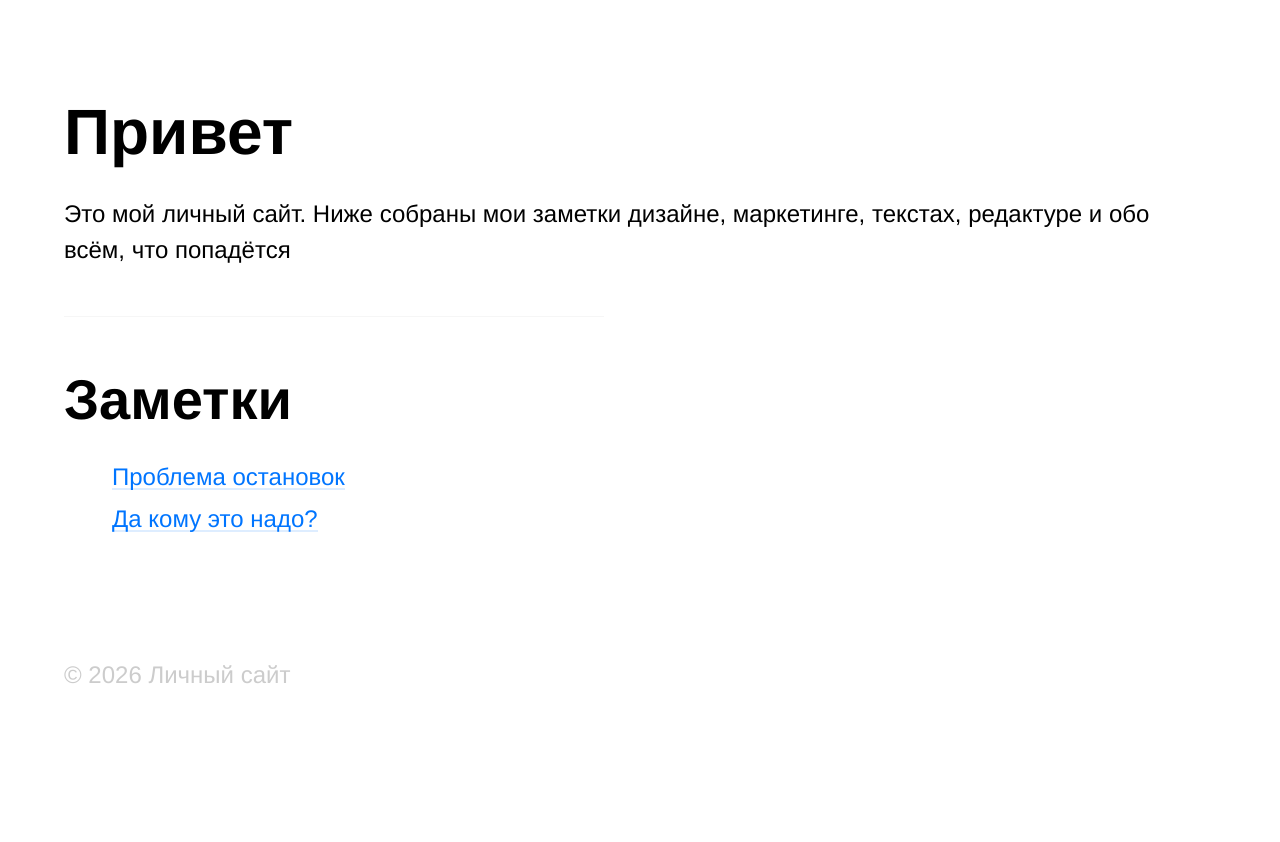
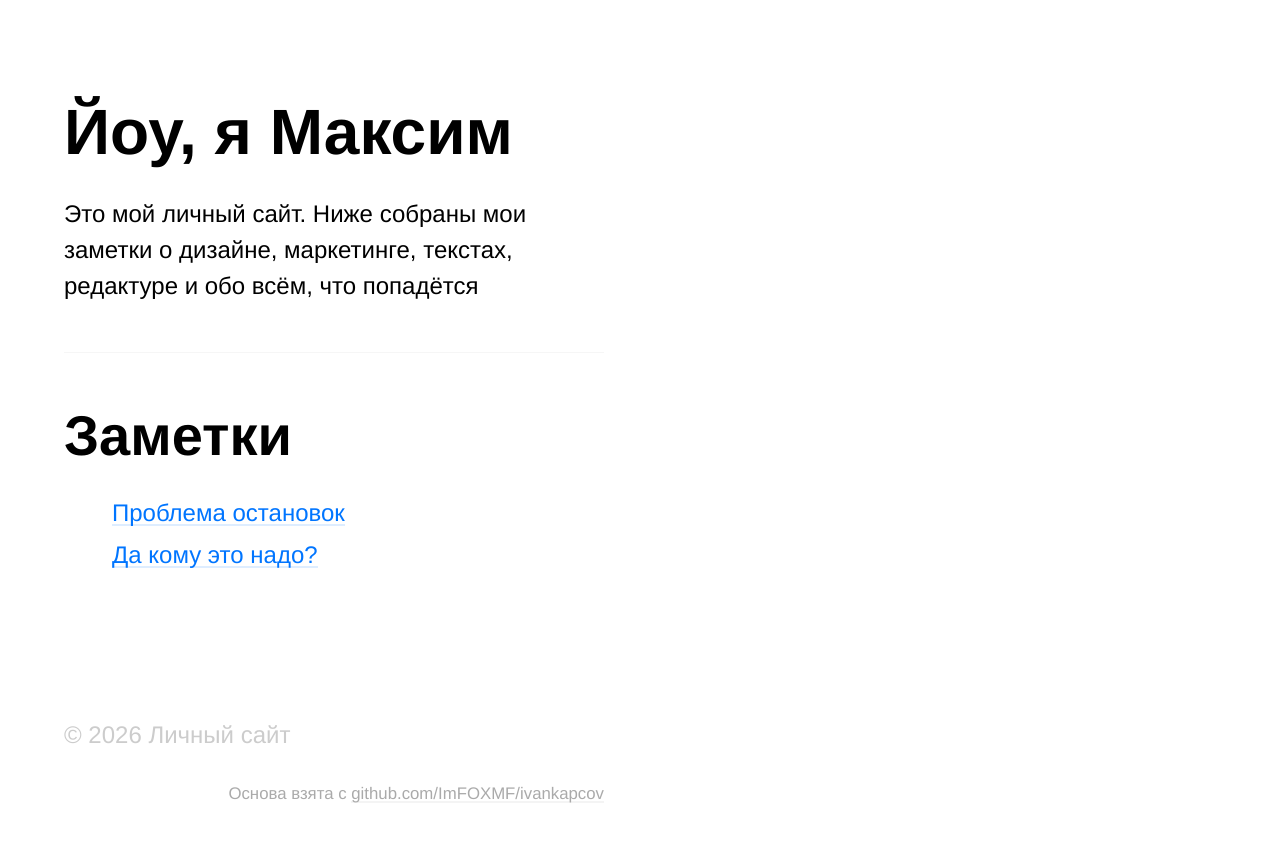
Before and after one commit to supermaxqq12-a11y/my-personal-site, an Eleventy site: page src/index.html in a window 1280 px wide. Built offline with nearby package versions, Linux system fonts and the light colour scheme; Eleventy itself is replaced by a stand-in of ours; files that its build step writes are made by us from their sources.

Commit message:
изменения

```diff
--- a/src/_includes/layout.njk
+++ b/src/_includes/layout.njk
@@ -5,10 +5,18 @@
 	<meta name="viewport" content="width=device-width,initial-scale=1">
 	<title>{{ title }} — Личный сайт</title>
 	<style>
-		body,html{margin:0;padding:0}body{font-family:"Helvetica Neue",Helvetica,Arial,sans-serif;padding:32px 16px 32px;font-size:16px;line-height:1.5}@media (min-width:40em){body{font-size:20px;padding:64px 32px 64px}}@media (min-width:52em){body{font-size:24px;padding:60px 64px 128px}}footer{color:#ccc;margin-top:5em}
+		body,html{margin:0;padding:0}body{font-family:"Helvetica Neue",Helvetica,Arial,sans-serif;padding:32px 16px 32px;font-size:16px;line-height:1.5}@media (min-width:40em){body{font-size:20px;padding:64px 32px 64px}}@media (min-width:52em){body{font-size:24px;padding:60px 64px 128px}}
 
-		/* Изменили ширину с 864px до 540px, чтобы освободить место справа */
-		section{max-width:1280px;padding-right:48px}
+		/* Настройки подвала сайта для правильного выравнивания элементов */
+		footer{color:#ccc;margin-top:5em;display:flex;justify-content:space-between;flex-wrap:wrap;max-width:540px;}
+
+		/* Стили для аккуратной серой подписи справа */
+		.credits{font-size:0.7em;color:#aaa;margin-left:auto;padding-top:4px;}
+		.credits a{color:#aaa;background-image:linear-gradient(rgba(170,170,170,.13),rgba(170,170,170,.13))}
+		.credits a:hover{color:#0075ff;background-image:linear-gradient(rgba(0,117,255,1),rgba(0,117,255,1))}
+
+		/* Оптимальная ширина контента, чтобы справа оставалось свободное место */
+		section{max-width:540px;padding-right:48px}
 
 		h1{font-size:32px;line-height:1.25;margin:.5em 0 0}@media (min-width:40em){h1{font-size:48px}}@media (min-width:52em){h1{font-size:64px}}h2{font-size:28px;line-height:1.25;margin:.5em 0 0}@media (min-width:40em){h2{font-size:42px}}@media (min-width:52em){h2{font-size:56px}}
 
@@ -32,6 +40,7 @@
 
 	<footer>
 		<p>&copy; 2026 Личный сайт</p>
+		<span class="credits">Основа взята с <a href="https://github.com/ImFOXMF/ivankapcov" target="_blank" rel="noopener">github.com/ImFOXMF/ivankapcov</a></span>
 	</footer>
 </body>
 </html>
--- a/src/index.html
+++ b/src/index.html
@@ -3,8 +3,8 @@ layout: layout.njk
 title: Главная
 ---
 
-<h1>Привет</h1>
-<p>Это мой личный сайт. Ниже собраны мои заметки дизайне, маркетинге, текстах, редактуре и обо всём, что попадётся</p>
+<h1>Йоу, я Максим</h1>
+<p>Это мой личный сайт. Ниже собраны мои заметки о дизайне, маркетинге, текстах, редактуре и обо всём, что попадётся</p>
 
 <hr>
 
--- a/src/posts/Проблема остановок.md
+++ b/src/posts/Проблема остановок.md
@@ -19,4 +19,3 @@ tags: post
 Но пока мы будем работать с расписанием. Что ещё в нём можно улучшить. ВЫДЕЛИТЬ БЛИН КОНЕЧНЫЕ И ВРЕМЯ ПОСЛЕДНЕГО ПРИБЫТИЯ. Казалось, что это и было главное решение, но оно не было бы единственными, так как помимо проблемы с конечными, есть ещё масса других недочётов, который нуждаются в улучшении
 
 «Конец»
-s
```
